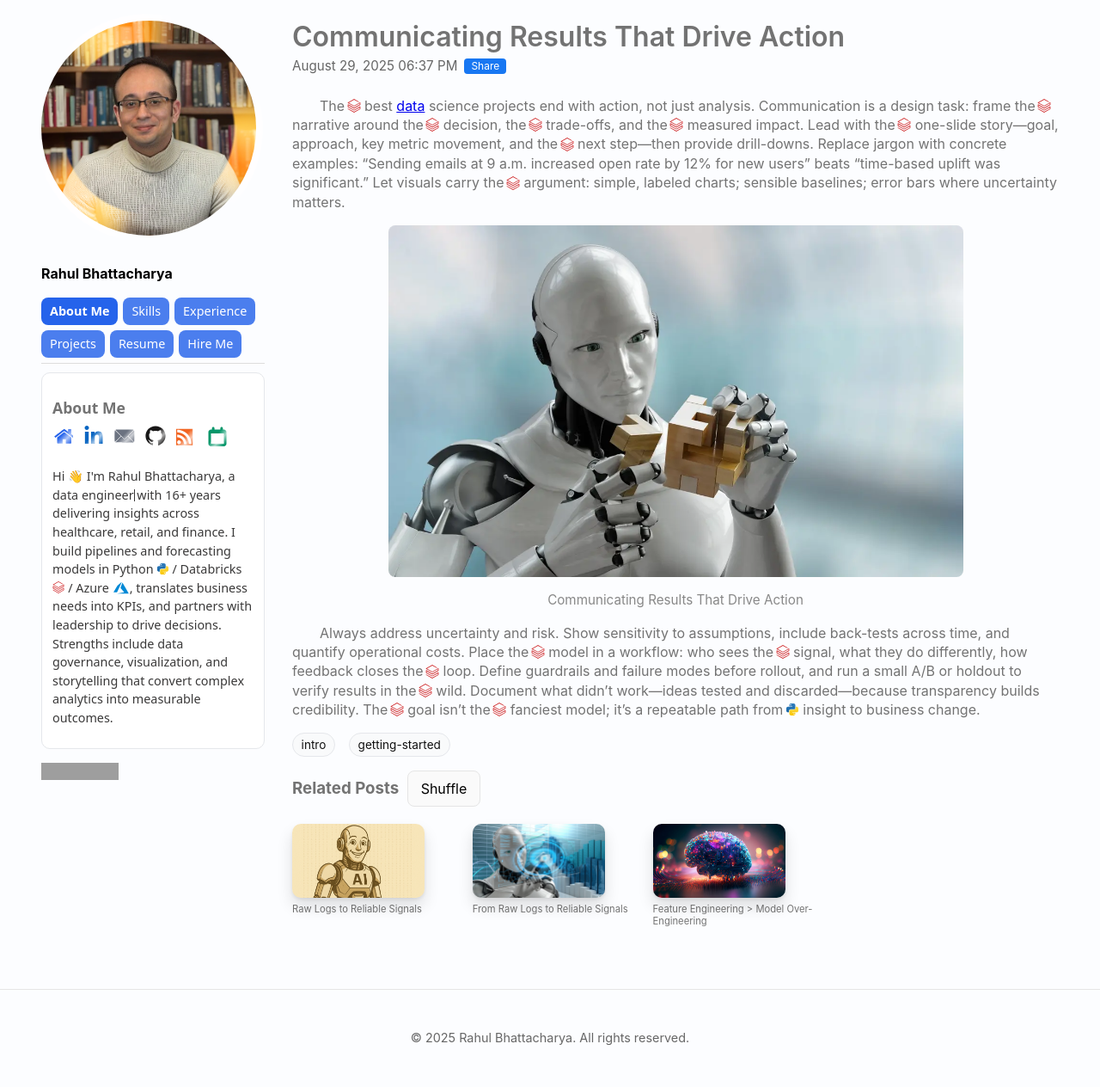
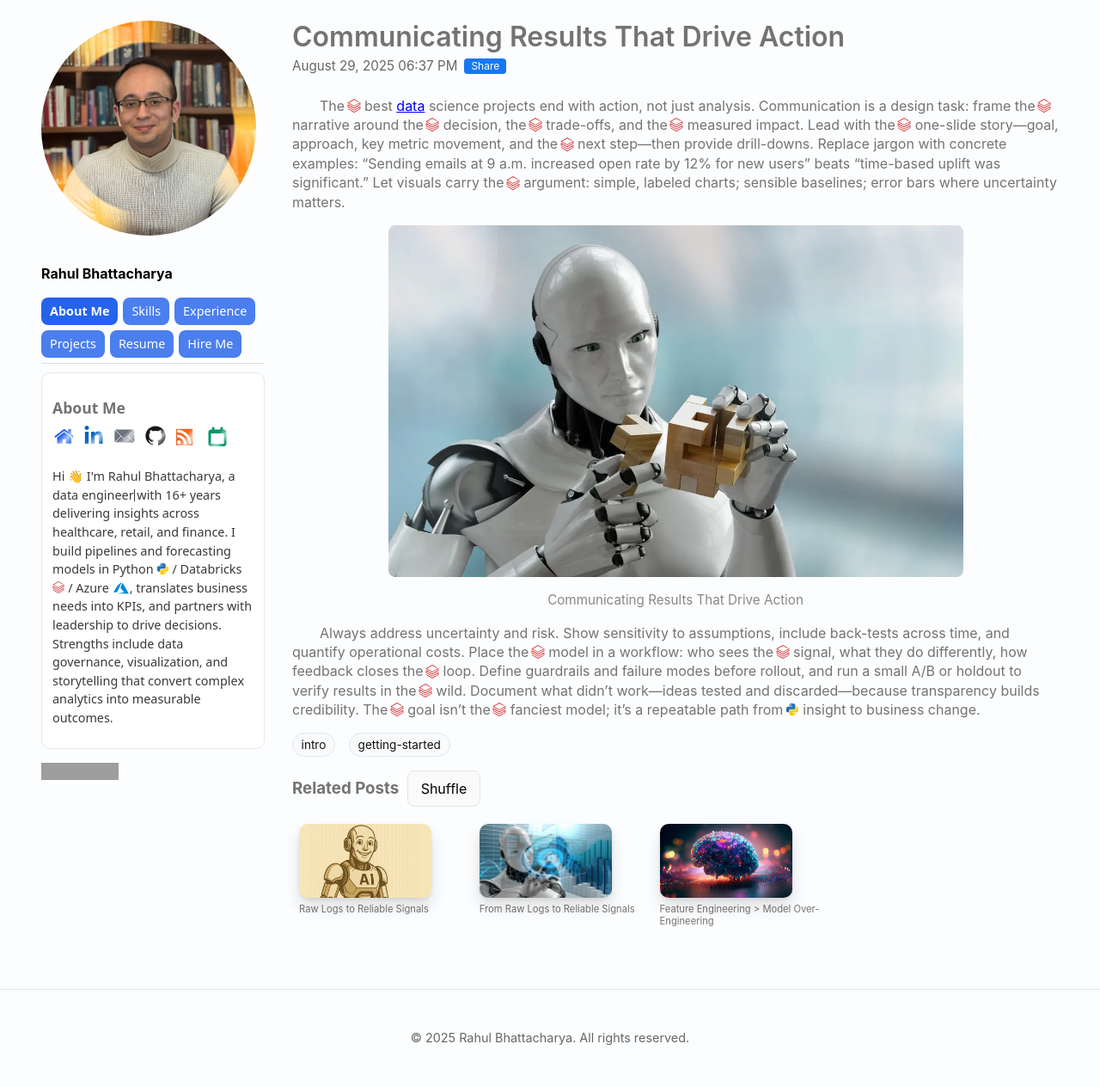
Before and after one commit to RahulBhattacharya1/RahulBhattacharya1.github.io, a Jekyll site: the page built from _posts/2025-08-24-second.md, in a window 1280 px wide. Shown: the whole page at 86% size. Built offline with Jekyll 4.4.1, drawn with Linux system fonts in a browser that asks for light colours; comment, search, counter and statistics services are not loaded; grey boxes are pictures that could not be loaded.

Commit message:
Update main.scss

```diff
--- a/assets/css/main.scss
+++ b/assets/css/main.scss
@@ -826,6 +826,7 @@ pre {
   width: 100%;
   text-decoration: none;
   text-align: left;
+  padding: 0 8px;   /* add left/right breathing room */
 }
 
 .related-thumb {
```
